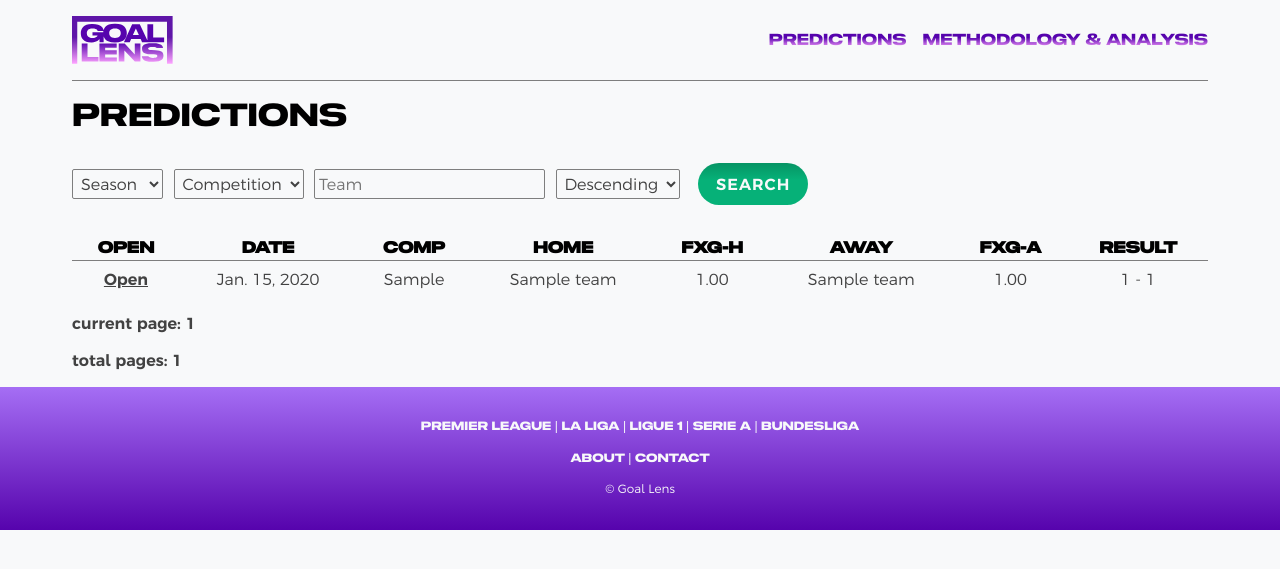
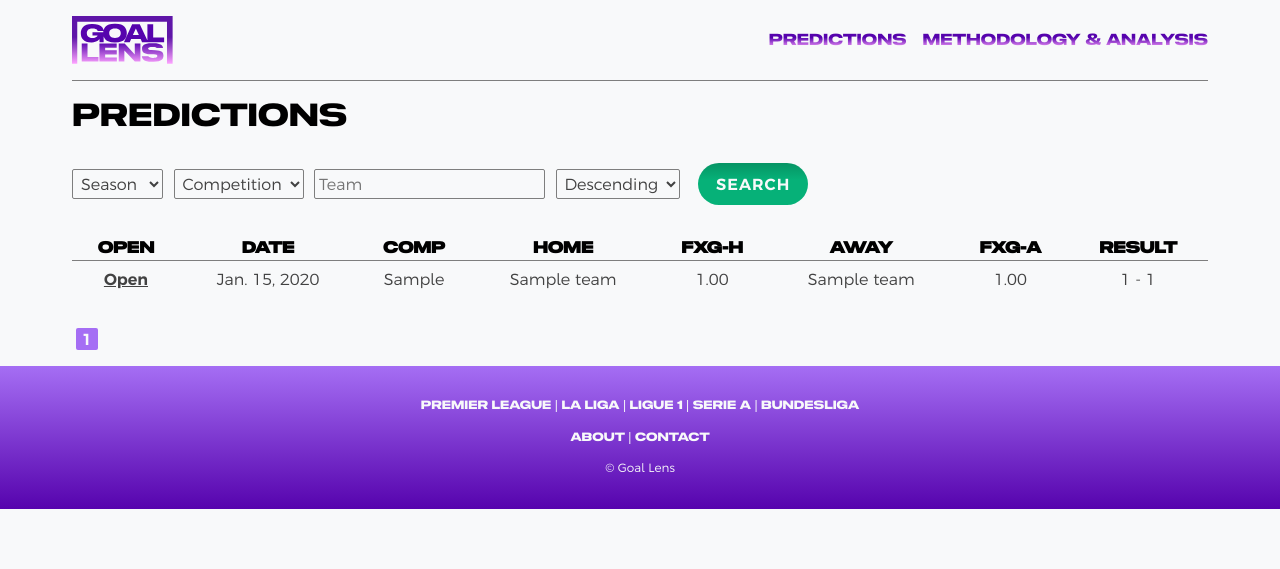
Before and after one commit to juancoquet/goallens, a Django app: page /predictions/ in a window 1280 px wide. Shown: the top 569 px of the page. Run offline with Django 4.2, Linux system fonts and the light colour scheme; tables that the repository leaves empty hold one stand-in row (values such as "Sample post").

Commit message:
implement pagination

```diff
--- a/analysis/analyst.py
+++ b/analysis/analyst.py
@@ -101,7 +101,7 @@ class Analyst:
         for predicted, outcome in zip(df['probability'], df['outcome']):
             mse += (predicted - outcome) ** 2
         mse /= len(df)
-        mse = round(mse, 4)
+        mse = round(mse, 8)
         self.mse = mse
         return mse
 
--- a/static/css/_base.css
+++ b/static/css/_base.css
@@ -51,6 +51,7 @@
     --text-grey: #424242;
     --dark-green: #069464;
     --light-green: #06B178;
+    --page-num-bg: #e5e8ea;
 }
 
 * {
--- a/static/css/predictions_list.css
+++ b/static/css/predictions_list.css
@@ -9,3 +9,29 @@
 #order-dropdown {
     margin-right: 1.6rem;
 }
+
+.pagination {
+    margin-top: 1.6rem;
+}
+
+.page-num {
+    margin: 0 0.4rem;
+    text-decoration: none;
+    background-color: var(--page-num-bg);
+    padding: 0.2rem 0.6rem;
+    border-radius: 2px;
+}
+
+.page-num.current-page {
+    background-color: var(--light-prpl);
+    color: var(--bg);
+}
+
+.page-nav {
+    text-decoration: none;
+    margin: 0 0.4rem;
+    text-decoration: none;
+    background-color: var(--page-num-bg);
+    padding: 0.2rem 0.6rem;
+    border-radius: 2px;
+}
--- a/templates/prediction_list.html
+++ b/templates/prediction_list.html
@@ -1,5 +1,6 @@
 {% extends '_base.html' %}
 {% load static %}
+{% load pred_list_pagination %}
 
 {% block styles %}
   <link rel="stylesheet" href="{% static 'css/predictions_list.css' %}">
@@ -9,7 +10,6 @@
 <h1>Predictions</h1>
 
 <form method="get">
-  {% csrf_token %}
 
   <select class="input--dropdown" name="season" id="season-dropdown">
     <option value="">Season</option>
@@ -84,8 +84,33 @@
 </section>
 
 <div class="pagination">
-  <p>current page: {{ predictions.number }}</p>
-  <p>total pages: {{ predictions.paginator.num_pages }}</p>
+  {% if predictions.has_previous %}
+    <a class="page-nav page-nav--prev" href="{% filtered_page_url page_num=predictions.previous_page_number querystring=request.GET.urlencode %}">&laquo;</a>
+
+    <a class="page-num page-num--first" href="{% filtered_page_url page_num=1 querystring=request.GET.urlencode %}">1</a>
+
+    {% if predictions.previous_page_number > 1 %}
+      <span>...</span>
+      <a class="page-num" href="{% filtered_page_url page_num=predictions.previous_page_number querystring=request.GET.urlencode %}">{{ predictions.previous_page_number }}</a>
+    {% endif %}
+
+  {% endif %}
+
+  <span class="page-num current-page">{{ predictions.number }}</span>
+
+  {% if predictions.has_next %}
+
+    {% if predictions.next_page_number < predictions.paginator.num_pages %}
+      <a class="page-num" href="{% filtered_page_url page_num=predictions.next_page_number querystring=request.GET.urlencode %}">{{ predictions.next_page_number }}</a>
+      <span>...</span>
+    {% endif %}
+
+    <a class="page-num page-num--last" href="{% filtered_page_url page_num=predictions.paginator.num_pages querystring=request.GET.urlencode %}">{{ predictions.paginator.num_pages }}</a>
+
+    <a class="page-nav page-nav--next" href="{% filtered_page_url page_num=predictions.next_page_number querystring=request.GET.urlencode %}">&raquo;</a>
+
+  {% endif %}
+
 </div>
 
 {% endblock content %}
```
Also changed, not shown: predictions/templatetags/pred_list_pagination.py (added, +17 -0 lines), scripts/backtest.py (+13 -3 lines), scripts/plot_amendments.py (added, +24 -0 lines), predictions/templatetags/__init__.py (added).
